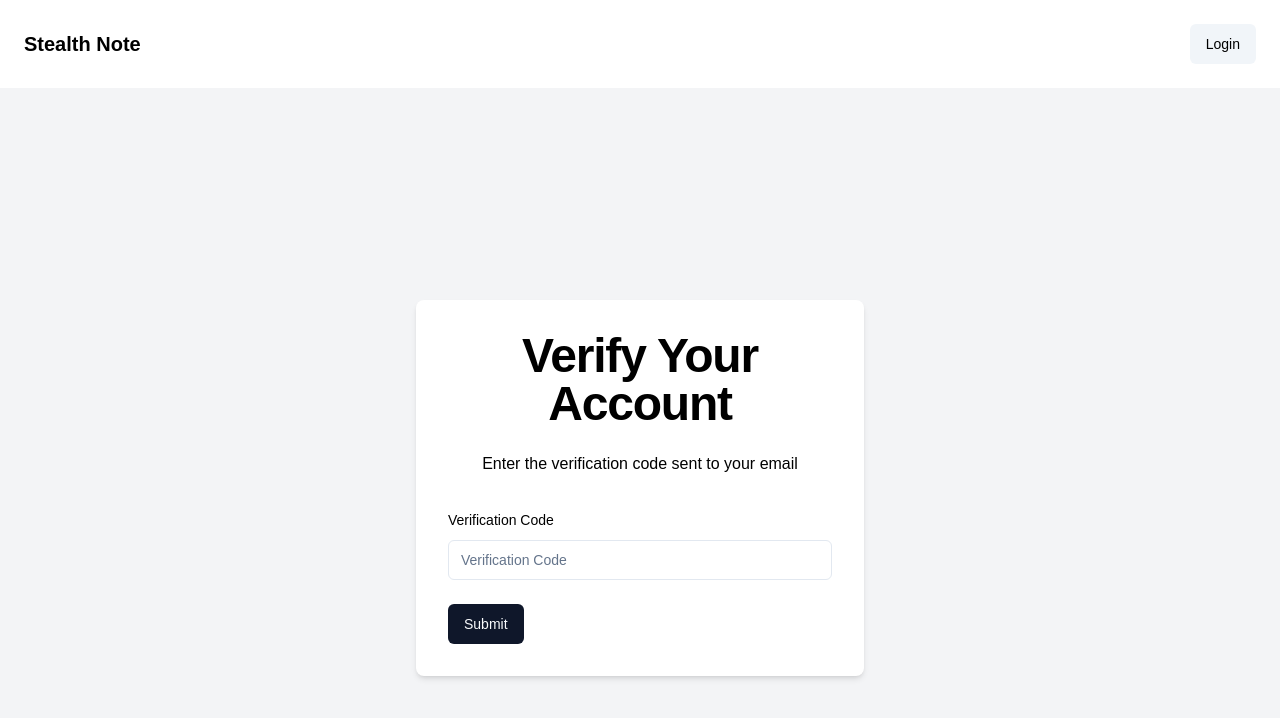
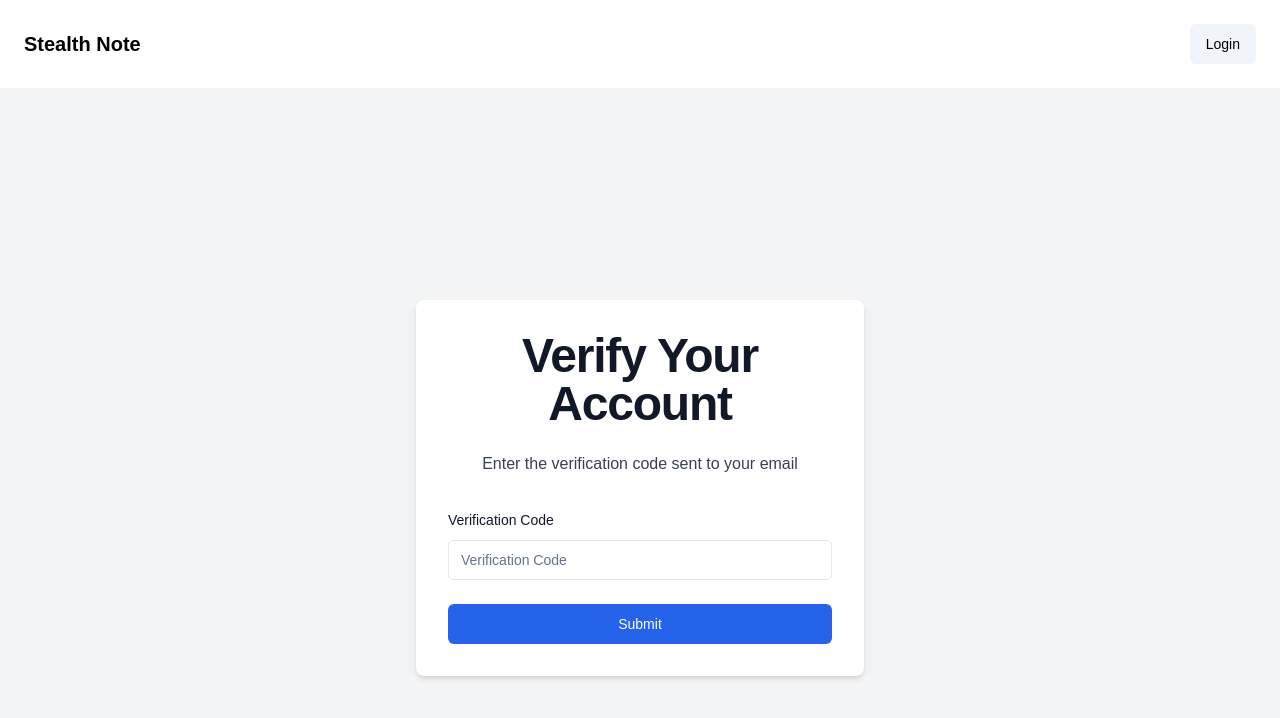
Before and after one commit to amank736836/Stealthy-Note, a Next.js app: page /verify/1 in a window 1280 px wide. Shown: the top 718 px of the page. Built offline with nearby package versions, Linux system fonts and the light colour scheme; no server answers.

Commit message:
Refactor VerifyAccount component for improved dark mode support and accessibility

```diff
--- a/src/app/(auth)/verify/[username]/page.tsx
+++ b/src/app/(auth)/verify/[username]/page.tsx
@@ -22,7 +22,6 @@ import * as z from "zod";
 
 function VerifyAccount() {
   const router = useRouter();
-
   const param = useParams<{ username: string }>();
 
   const form = useForm<z.infer<typeof verifySchema>>({
@@ -75,13 +74,15 @@ function VerifyAccount() {
   };
 
   return (
-    <div className="flex justify-center items-center min-h-screen bg-gray-100">
-      <div className="w-full max-w-md p-8 space-y-8 bg-white rounded-lg shadow-md">
+    <div className="flex justify-center items-center min-h-screen bg-gray-100 dark:bg-gray-900">
+      <div className="w-full max-w-md p-8 space-y-8 bg-white dark:bg-gray-800 rounded-lg shadow-md">
         <div className="text-center">
-          <h1 className="text-4xl font-extrabold tracking-tight lg:text-5xl mb-6">
+          <h1 className="text-4xl font-extrabold tracking-tight lg:text-5xl mb-6 text-gray-900 dark:text-white">
             Verify Your Account
           </h1>
-          <p className="mb-4">Enter the verification code sent to your email</p>
+          <p className="mb-4 text-gray-700 dark:text-gray-300">
+            Enter the verification code sent to your email
+          </p>
         </div>
         <Form {...form}>
           <form onSubmit={form.handleSubmit(onSubmit)} className="space-y-6">
@@ -90,15 +91,27 @@ function VerifyAccount() {
               name="verifyCode"
               render={({ field }) => (
                 <FormItem>
-                  <FormLabel>Verification Code</FormLabel>
+                  <FormLabel className="text-gray-900 dark:text-gray-300">
+                    Verification Code
+                  </FormLabel>
                   <FormControl>
-                    <Input placeholder="Verification Code" {...field} />
+                    <Input
+                      placeholder="Verification Code"
+                      {...field}
+                      className="dark:bg-gray-700 dark:border-gray-600 dark:text-white"
+                    />
                   </FormControl>
                   <FormMessage />
                 </FormItem>
               )}
             />
-            <Button type="submit">Submit</Button>
+            <Button
+              type="submit"
+              className="w-full bg-blue-600 dark:bg-blue-500 dark:hover:bg-blue-600 text-white"
+              disabled={loading}
+            >
+              {loading ? "Verifying..." : "Submit"}
+            </Button>
           </form>
         </Form>
       </div>
```
